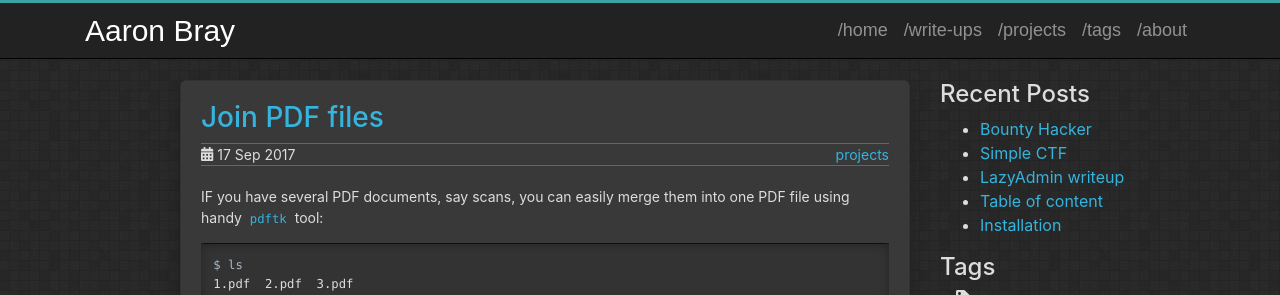
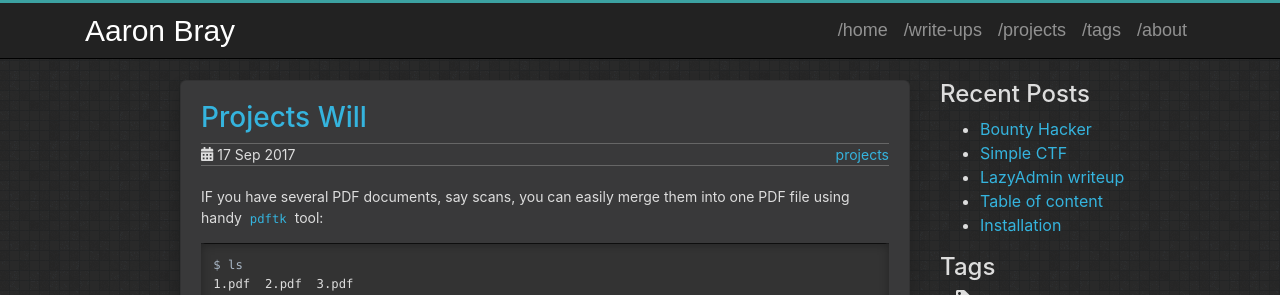
Before and after one commit to AaronBray/AaronBray.github.io, a Jekyll site: the page built from _projectfiles/projects-will.md, in a window 1280 px wide. Shown: the top 295 px of the page. Built offline with Jekyll 4.4.1, drawn with Linux system fonts in a browser that asks for light colours.

Commit message:
Update and rename join-pdfs.md to projects-will.md

```diff
--- a/_projectfiles/join-pdfs.md
+++ b/_projectfiles/projects-will.md
@@ -1,6 +1,6 @@
 ---
 layout: post
-title:  "Join PDF files"
+title:  "Projects Will"
 date:   2017-09-17 10:47:45
 comments: false
 tags:
```
